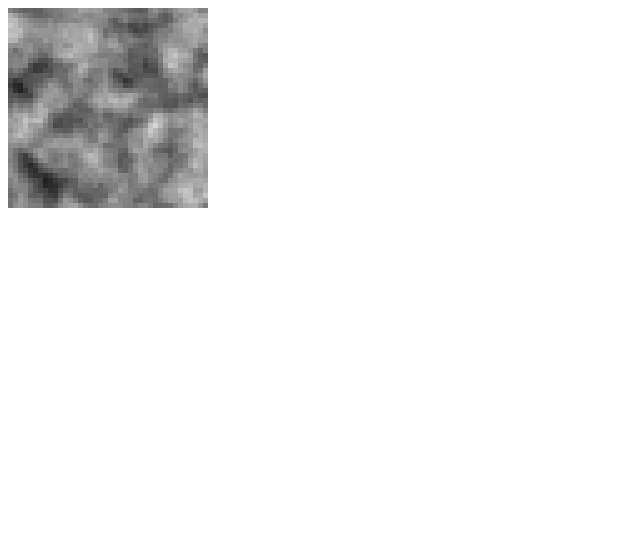
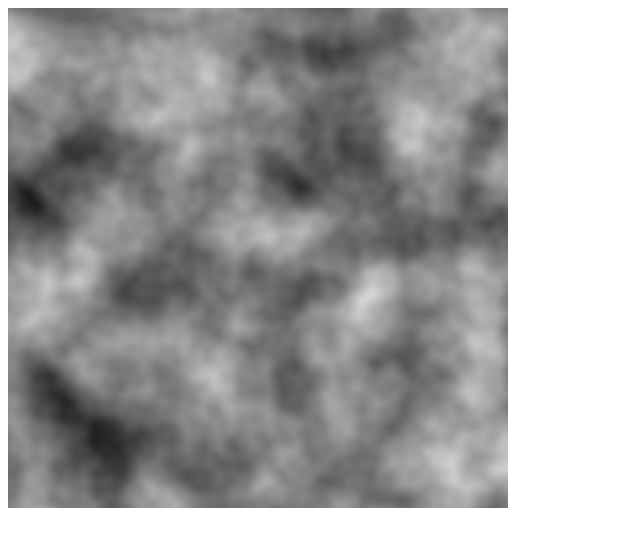
Before and after one commit to Darksecond/worldbuilding, a plain HTML site: page index.html in a window 1280 px wide. Shown: the whole page, without its empty margins (0-640 px from the left). Drawn offline with Linux system fonts and the light colour scheme.

Commit message:
Increased performance with new Vec2 lib.

```diff
--- a/canvas.js
+++ b/canvas.js
@@ -2,31 +2,39 @@
   'use strict';
   function Drawable(el) {
     this.el = el;
+    this.width = el.width;
+    this.height = el.height;
     this.ctx = el.getContext('2d');
-  };
-  Drawable.prototype.size = function(w,h,z) {
-    this.el.width = w;
-    this.el.height = h;
-    if(z) {
-      this.el.style.imageRendering = "pixelated";
-      this.el.style.width = w*z + "px";
-      this.el.style.height = h*z + "px";
-    }
-  }
-  Drawable.prototype.set = function(p, c) {
-    var x = p[0];
-    var y = p[1];
-    var r = (M.clamp(c[0],0,1) * 255) & 255;
-    var g = (M.clamp(c[1],0,1) * 255) & 255;
-    var b = (M.clamp(c[2],0,1) * 255) & 255;
-    this.ctx.fillStyle = "rgb("+r+","+g+","+b+")";
-    this.ctx.fillRect(x,y,1,1);
+    this.imageData = this.ctx.createImageData(this.width, this.height);
   };
 
-  C.new = function(container){
+  Drawable.prototype.set = function(p, c) {
+    let x = p[0], y = p[1];
+    let r = c[0], g = c[1], b = c[2];
+    let index = (x + y * w) * 4;
+
+    this.imageData.data[index+0] = r*255;
+    this.imageData.data[index+1] = g*255;
+    this.imageData.data[index+2] = b*255;
+    this.imageData.data[index+3] = 255;
+  };
+
+  Drawable.prototype.draw = function() {
+    this.ctx.putImageData(this.imageData, 0, 0);
+  };
+
+  C.new = function(w, h, container){
     container = container || document.body;
 
     var el = document.createElement('CANVAS');
+
+    el.width = w;
+    el.height = h;
+    //TODO This shouldn't be here.
+    el.style.imageRendering = "pixelated";
+    el.style.width = 500 + "px";
+    el.style.height = 500 + "px";
+
     container.append(el);
     return new Drawable(el);
   };
--- a/index.html
+++ b/index.html
@@ -1,7 +1,8 @@
 <!DOCTYPE html>
 <html>
   <body>
-    <script src="vector.js"></script>
+    <script src="vec2.js"></script>
+    <script src="perlin.js"></script>
     <script src="math.js"></script>
     <script src="canvas.js"></script>
     <script src="main.js"></script>
--- a/main.js
+++ b/main.js
@@ -1,15 +1,29 @@
-var d = C.new();
-let w = 050;
-let h = 050;
-d.size(w,h,5);
+let w = 500;
+let h = 500;
+var d = C.new(w, h);
+
+let P = new Perlin();
+
+let p64 = Vec2.create(0,0);
+let p32 = Vec2.create(0,0);
+let p16 = Vec2.create(0,0);
+let p8 = Vec2.create(0,0);
+
 for(var y=0;y<h;y++) {
   for(var x=0;x<w;x++) {
-    let p = V.v(x/w*256,y/h*256);
-    var n = M.perlin(V.div(p,64))*1 +
-      M.perlin(V.div(p,32))*0.5 +
-      M.perlin(V.div(p,16))*0.25 +
-      M.perlin(V.div(p,8))*0.125;
+    let p = [x/w*256, y/h*256];
+    Vec2.divideS(p, 64, p64);
+    Vec2.divideS(p, 32, p32);
+    Vec2.divideS(p, 16, p16);
+    Vec2.divideS(p, 8, p8);
+
+    var n = P.perlin(p64)*1 +
+      P.perlin(p32)*0.5 +
+      P.perlin(p16)*0.25 +
+      P.perlin(p8)*0.125;
     var m = n*0.5 + 0.5;
-    d.set([x,y], V.v(m,m,m));
+    d.set([x,y], [m,m,m]);
   }
 }
+
+d.draw();
--- a/math.js
+++ b/math.js
@@ -1,4 +1,4 @@
-(function(M, V){
+(function(M){
   'use strict';
 
   M.mix = function(a, b, w) {
@@ -35,49 +35,4 @@
     var x = Math.sin(seed++) * 10000;
     return x - Math.floor(x);
   };
-
-  //TODO stuff this in a function
-  var p = [];
-  for(var i=0;i<256;i++) {
-    p[i] = M.floor(M.random()*256);
-  }
-  var grad3 = [
-    [1,1,0],[-1,1,0],[1,-1,0],[-1,-1,0],
-    [1,0,1],[-1,0,1],[1,0,-1],[-1,0,-1],
-    [0,1,1],[0,-1,1],[0,1,-1],[0,-1,-1]
-  ];
-  var perm = [];
-  for(var i=0;i<512;i++) {
-    perm[i] = p[i&255];
-  }
-
-  M.grad = function(p) {
-    p = V.v(p);
-    var x = p.x & 255;
-    var y = p.y & 255;
-    var g =  perm[x+perm[y]];
-    var g2 = grad3[g % 12];
-    return V.v(g2[0], g2[1]);
-  };
-
-  M.perlin = function(p) {
-    p = V.v(p);
-    var x0 = M.floor(p.x);
-    var x1 = x0 + 1;
-    var y0 = M.floor(p.y);
-    var y1 = y0 + 1;
-
-    var sx = p.x - x0;
-    var sy = p.y - y0;
-
-    var n00 = V.dot(M.grad([x0, y0]), [sx  , sy  ]);
-    var n10 = V.dot(M.grad([x1, y0]), [sx-1, sy  ]);
-    var n01 = V.dot(M.grad([x0, y1]), [sx  , sy-1]);
-    var n11 = V.dot(M.grad([x1, y1]), [sx-1, sy-1]);
-
-    return M.mix(
-        M.mix(n00, n10, M.fade(sx)),
-        M.mix(n01, n11, M.fade(sx)),
-        M.fade(sy));
-  };
-})(window.M = window.M || {}, window.V = window.V || {})
+})(window.M = window.M || {})
--- /dev/null
+++ b/perlin.js
@@ -0,0 +1,59 @@
+(function(){
+  'use strict';
+
+  let grad3 = [
+    [1,1,0],[-1,1,0],[1,-1,0],[-1,-1,0],
+    [1,0,1],[-1,0,1],[1,0,-1],[-1,0,-1],
+    [0,1,1],[0,-1,1],[0,1,-1],[0,-1,-1]
+  ];
+
+  window.Perlin = class {
+    constructor() {
+      this.perm = new Array(512);
+      this.init();
+    }
+
+    init() {
+      var p = new Array(256);
+      for(var i=0;i<256;i++) {
+        p[i] = M.floor(M.random()*256);
+      }
+      for(var i=0;i<512;i++) {
+        this.perm[i] = p[i&255];
+      }
+    }
+
+    grad(x,y) {
+      x = x & 255;
+      y = y & 255;
+      let g =  this.perm[x+this.perm[y]];
+      let g2 = grad3[g % 12];
+      return g2;
+    }
+
+    perlin(p) {
+      let x0 = M.floor(p[0]);
+      let x1 = x0 + 1;
+      let y0 = M.floor(p[1]);
+      let y1 = y0 + 1;
+
+      let sx0 = p[0] - x0;
+      let sy0 = p[1] - y0;
+      let sx1 = sx0 - 1;
+      let sy1 = sy0 - 1;
+
+      let n00 = Vec2.dotXY(this.grad(x0, y0), sx0, sy0);
+      let n10 = Vec2.dotXY(this.grad(x1, y0), sx1, sy0);
+      let n01 = Vec2.dotXY(this.grad(x0, y1), sx0, sy1);
+      let n11 = Vec2.dotXY(this.grad(x1, y1), sx1, sy1);
+
+      let fx = M.fade(sx0);
+      let fy = M.fade(sy0);
+
+      return M.mix(
+        M.mix(n00, n10, fx),
+        M.mix(n01, n11, fx),
+        fy);
+    }
+  };
+})();
--- /dev/null
+++ b/vec2.js
@@ -0,0 +1,50 @@
+//http://media.tojicode.com/sfjs-vectors
+
+var Vec2 = {};
+
+Vec2.create = function(a, b) {
+  return new Float32Array([a,b]);
+};
+
+Vec2.add = function(a, b, out) {
+  out[0] = a[0] + b[0];
+  out[1] = a[1] + b[1];
+};
+
+Vec2.subtract = function(a, b, out) {
+  out[0] = a[0] - b[0];
+  out[1] = a[1] - b[1];
+};
+
+Vec2.divide = function(a, b, out) {
+  out[0] = a[0] / b[0];
+  out[1] = a[1] / b[1];
+};
+
+Vec2.divideS = function(a, v, out) {
+  out[0] = a[0] / v;
+  out[1] = a[1] / v;
+};
+
+Vec2.scale = function(a, v, out) {
+  out[0] = a[0] * v;
+  out[1] = a[1] * v;
+};
+
+Vec2.length = function(a) {
+  return M.sqrt((a[0]*a[0]) + (a[1]*a[1]));
+}
+
+Vec2.normalize = function(a, out) {
+  var iLen = 1 / Vec2.length(a);
+  out[0] = a[0] * iLen;
+  out[1] = a[1] * iLen;
+};
+
+Vec2.dot = function(a, b) {
+  return a[0]*b[0] + a[1]*b[1];
+}
+
+Vec2.dotXY = function(a, x, y) {
+  return a[0]*x + a[1]*y;
+}
--- a/vector.js
+++ /dev/null
@@ -1,82 +0,0 @@
-(function(V, M){
-  'use strict';
-
-  V.Vector = function() {
-    this.length = 0;
-    this.push([].concat.apply([],arguments));
-
-    if(this[0] != undefined) Object.defineProperty(this,'x', { get: function(){return this[0];}, set: function(v){ this[0] = v;} });
-    if(this[1] != undefined) Object.defineProperty(this,'y', { get: function(){return this[1];}, set: function(v){ this[1] = v;} });
-    if(this[2] != undefined) Object.defineProperty(this,'z', { get: function(){return this[2];}, set: function(v){ this[2] = v;} });
-
-    if(this.length >= 2) {
-      Object.defineProperty(this, 'xy', {get: function() {
-        return V.v(this.x, this.y);
-      }});
-      Object.defineProperty(this, 'yx', {get: function() {
-        return V.v(this.y, this.x);
-      }});
-    }
-  };
-  V.Vector.prototype.push = function() {
-    for(var v of [].concat.apply([], arguments)) {
-      if(v instanceof V.Vector) {
-        this.push([].concat.apply([],v));
-      } else if(Array.isArray(v)) {
-        this.push(v);
-      } else if(v != undefined) {
-        this[this.length++] = v;
-      }
-    }
-  }
-
-  V.v = function() {
-    return new V.Vector(...arguments);
-  };
-
-  V.div = function(v1, v2) {
-    v1 = V.v(v1);
-    v2 = V.v(v2);
-    if(v1.length != v2.length && v2.length > 1) throw 'vectors must be same length, or v2 must be singleton';
-    if(v2.length > 1) {
-      var vec = V.v();
-      for(var i=0;i<v1.length;i++) {
-        vec.push(v1[i]/v2[i]);
-      }
-      return vec;
-    } else {
-      var vec = V.v();
-      for(var i=0;i<v1.length;i++) {
-        vec.push(v1[i]/v2[0]);
-      }
-      return vec;
-    }
-  };
-
-  V.dot = function(v1, v2) {
-    if(v1.length != v2.length) throw 'Vectors need to be of the same length';
-    var product = 0;
-    for(var i=0;i<v1.length;i++) {
-      product += v1[i]*v2[i];
-    }
-    return product;
-  }
-
-  V.length = function(v) {
-    var squaredLength = 0;
-    for(var i=0;i<v.length;i++) {
-      squaredLength += v[i]*v[i];
-    }
-    return M.sqrt(squaredLength);
-  }
-
-  V.normalize = function(v) {
-    var length = V.length(v);
-    var v2 = V.v();
-    for(var i=0;i<v.length;i++) {
-      v2.push(v[i]/length);
-    }
-    return v2;
-  };
-
-})(window.V = window.V || {}, window.M = window.M || {});
```
